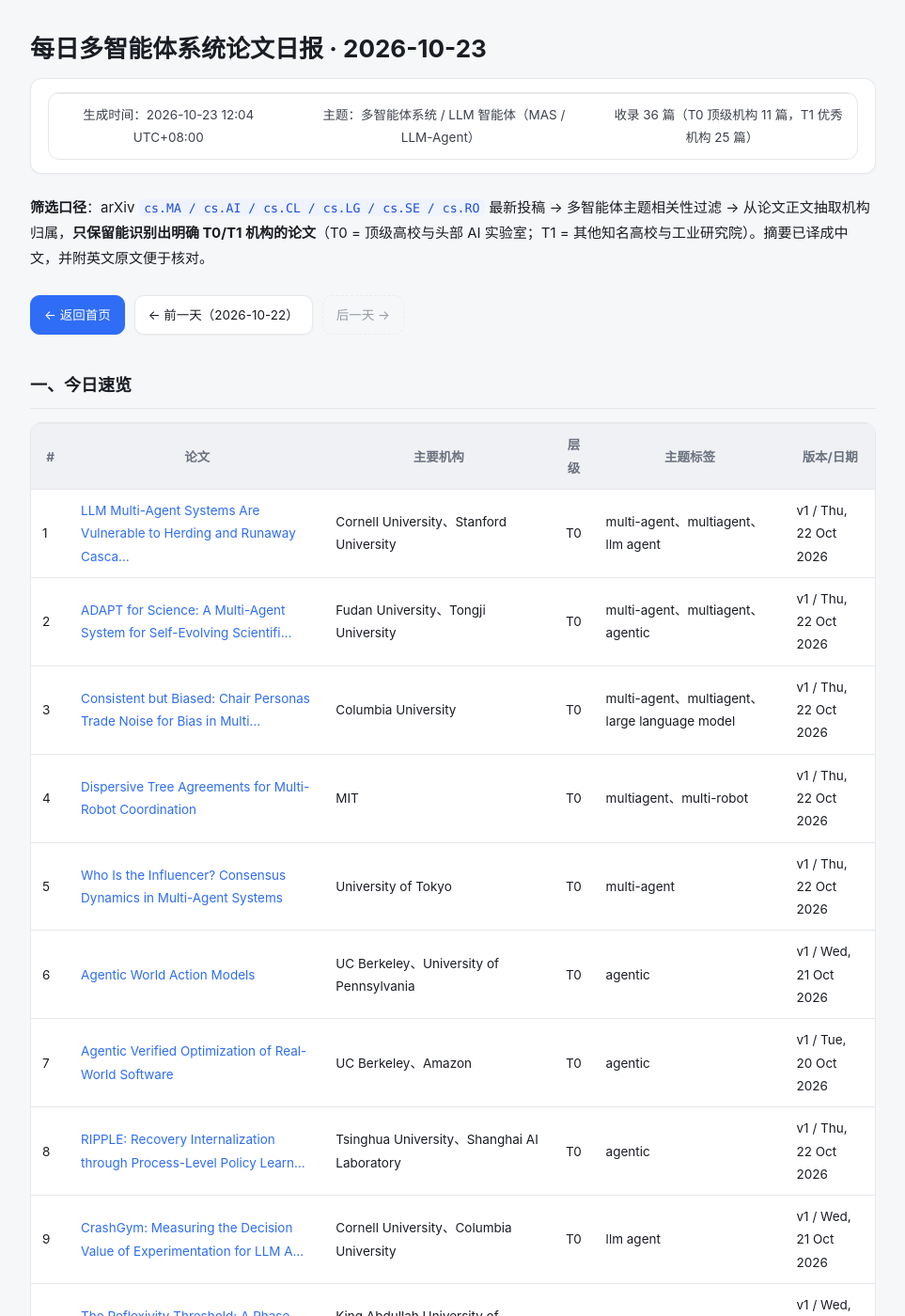
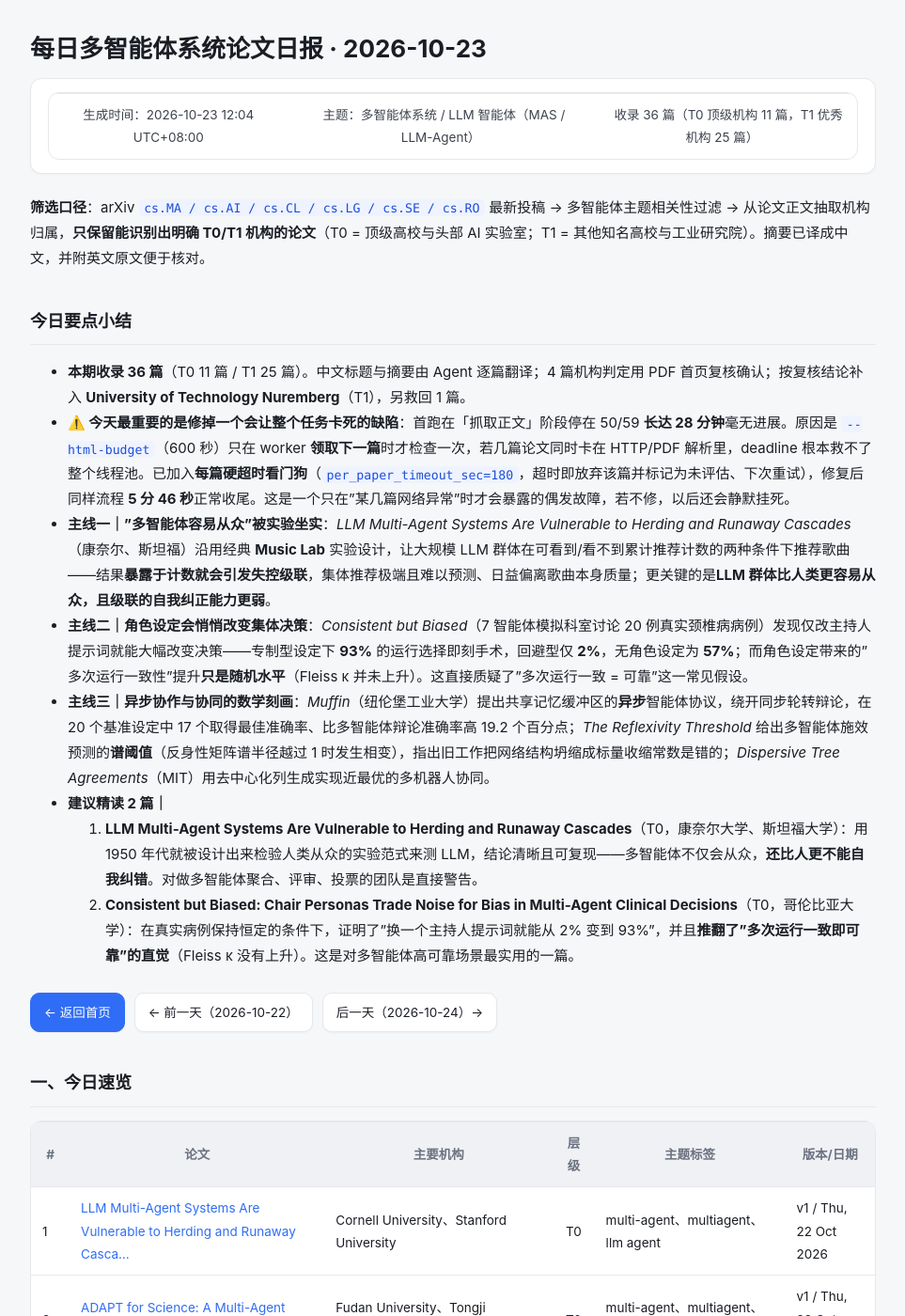
Before and after one commit to isaacveg/mas-daily, a Jekyll site: the page built from daily/2026-10-23.md, in a window 1280 px wide and 1400 px high. Shown: the whole window at 94% size, without its empty margins (158-1121 px from the left). Built offline with Jekyll 4.4.1, drawn with Linux system fonts in a browser that asks for light colours.

Commit message:
report: 更新 2026-10-24 日报

```diff
--- a/daily/2026-10-23.md
+++ b/daily/2026-10-23.md
@@ -9,7 +9,18 @@ permalink: /daily/2026-10-23/
 
 **筛选口径**：arXiv `cs.MA / cs.AI / cs.CL / cs.LG / cs.SE / cs.RO` 最新投稿 → 多智能体主题相关性过滤 → 从论文正文抽取机构归属，**只保留能识别出明确 T0/T1 机构的论文**（T0 = 顶级高校与头部 AI 实验室；T1 = 其他知名高校与工业研究院）。摘要已译成中文，并附英文原文便于核对。
 
-<div class="day-nav"><a class="home" href="/mas-daily/">← 返回首页</a><a href="/mas-daily/daily/2026-10-22/">← 前一天（2026-10-22）</a><span class="disabled">后一天 →</span></div>
+## 今日要点小结
+
+- **本期收录 36 篇**（T0 11 篇 / T1 25 篇）。中文标题与摘要由 Agent 逐篇翻译；4 篇机构判定用 PDF 首页复核确认；按复核结论补入 **University of Technology Nuremberg**（T1），另救回 1 篇。
+- **⚠️ 今天最重要的是修掉一个会让整个任务卡死的缺陷**：首跑在「抓取正文」阶段停在 50/59 **长达 28 分钟**毫无进展。原因是 `--html-budget`（600 秒）只在 worker **领取下一篇**时才检查一次，若几篇论文同时卡在 HTTP/PDF 解析里，deadline 根本救不了整个线程池。已加入**每篇硬超时看门狗**（`per_paper_timeout_sec=180`，超时即放弃该篇并标记为未评估、下次重试），修复后同样流程 **5 分 46 秒**正常收尾。这是一个只在"某几篇网络异常"时才会暴露的偶发故障，若不修，以后还会静默挂死。
+- **主线一｜"多智能体容易从众"被实验坐实**：*LLM Multi-Agent Systems Are Vulnerable to Herding and Runaway Cascades*（康奈尔、斯坦福）沿用经典 **Music Lab** 实验设计，让大规模 LLM 群体在可看到/看不到累计推荐计数的两种条件下推荐歌曲——结果**暴露于计数就会引发失控级联**，集体推荐极端且难以预测、日益偏离歌曲本身质量；更关键的是**LLM 群体比人类更容易从众，且级联的自我纠正能力更弱**。
+- **主线二｜角色设定会悄悄改变集体决策**：*Consistent but Biased*（7 智能体模拟科室讨论 20 例真实颈椎病病例）发现仅改主持人提示词就能大幅改变决策——专制型设定下 **93%** 的运行选择即刻手术，回避型仅 **2%**，无角色设定为 **57%**；而角色设定带来的"多次运行一致性"提升**只是随机水平**（Fleiss κ 并未上升）。这直接质疑了"多次运行一致 = 可靠"这一常见假设。
+- **主线三｜异步协作与协同的数学刻画**：*Muffin*（纽伦堡工业大学）提出共享记忆缓冲区的**异步**智能体协议，绕开同步轮转辩论，在 20 个基准设定中 17 个取得最佳准确率、比多智能体辩论准确率高 19.2 个百分点；*The Reflexivity Threshold* 给出多智能体施效预测的**谱阈值**（反身性矩阵谱半径越过 1 时发生相变），指出旧工作把网络结构坍缩成标量收缩常数是错的；*Dispersive Tree Agreements*（MIT）用去中心化列生成实现近最优的多机器人协同。
+- **建议精读 2 篇｜**
+  1. **LLM Multi-Agent Systems Are Vulnerable to Herding and Runaway Cascades**（T0，康奈尔大学、斯坦福大学）：用 1950 年代就被设计出来检验人类从众的实验范式来测 LLM，结论清晰且可复现——多智能体不仅会从众，**还比人更不能自我纠错**。对做多智能体聚合、评审、投票的团队是直接警告。
+  2. **Consistent but Biased: Chair Personas Trade Noise for Bias in Multi-Agent Clinical Decisions**（T0，哥伦比亚大学）：在真实病例保持恒定的条件下，证明了"换一个主持人提示词就能从 2% 变到 93%"，并且**推翻了"多次运行一致即可靠"的直觉**（Fleiss κ 没有上升）。这是对多智能体高可靠场景最实用的一篇。
+
+<div class="day-nav"><a class="home" href="/mas-daily/">← 返回首页</a><a href="/mas-daily/daily/2026-10-22/">← 前一天（2026-10-22）</a><a href="/mas-daily/daily/2026-10-24/">后一天（2026-10-24）→</a></div>
 
 ## 一、今日速览
 
```
Also changed, not shown: daily/2026-10-24.md (added, +46 -0 lines), index.md (+2 -1 lines).
